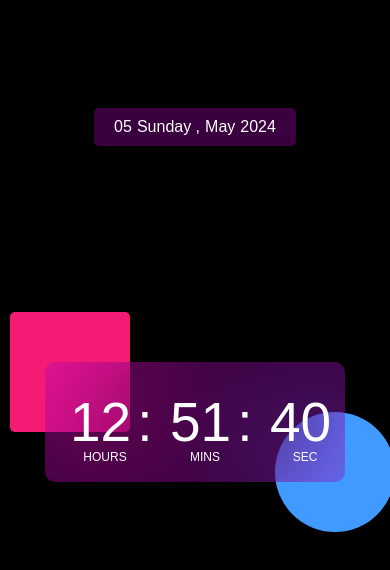
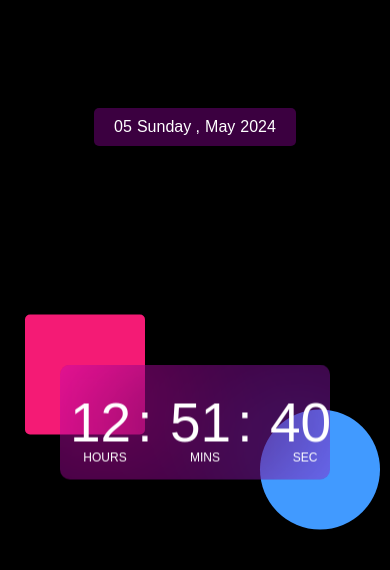
Before and after one commit to Jomonhh/Digital-Clock, a plain HTML site: page index.html in a window 390 px wide. Drawn offline with Linux system fonts and the light colour scheme.

Commit message:
Update style.css

```diff
--- a/style.css
+++ b/style.css
@@ -114,8 +114,8 @@
 }
 @media only screen and (max-width:600px){
   .container{
-    width: 300px;
-    height: 120px;
+    width: 270px;
+    height: 115px;
   }
   .container::before{
     width: 120px;
```
